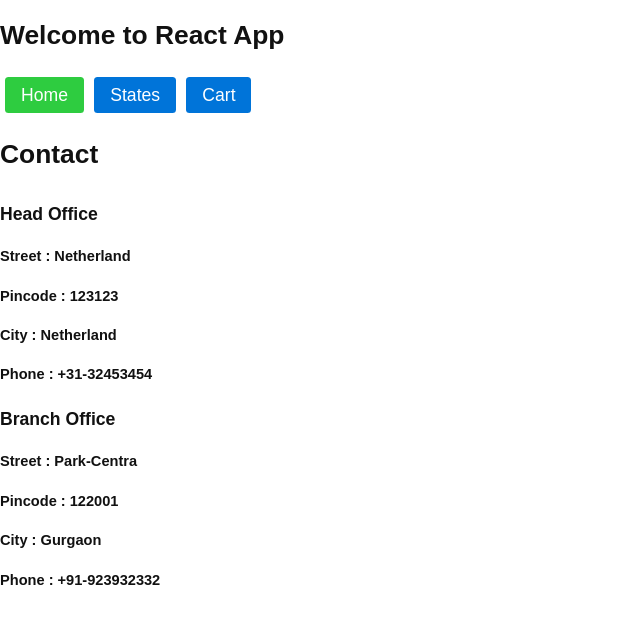
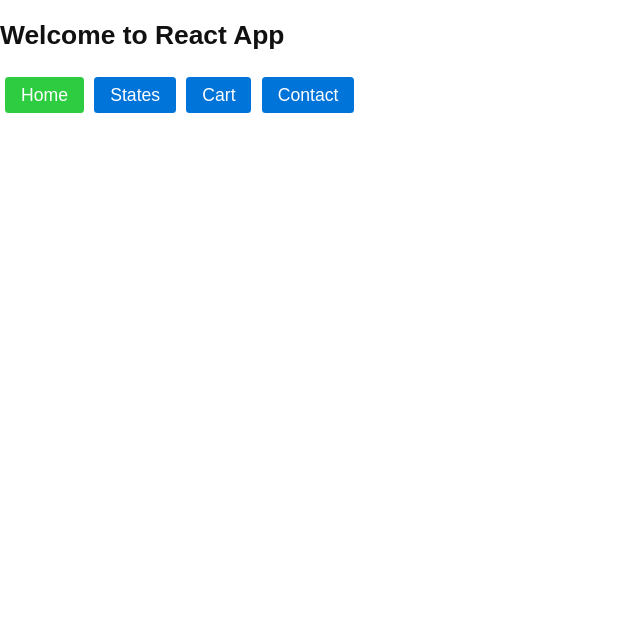
Before and after one commit to chandaku/react-workshop, a React app: page / in a window 1280 px wide. Shown: the top 624 px of the page, without its empty margins (0-640 px from the left). Built offline with nearby package versions, Linux system fonts and the light colour scheme.

Commit message:
Contact URL should be Contact Link

```diff
--- a/src/app/Routes.js
+++ b/src/app/Routes.js
@@ -8,7 +8,8 @@
 import Contact from './components/common/Contact';
 import App from './App';
 import Cart from './cart/containers/Cart';
-import StateList from './StatesViewer/Container/StateList'
+import StateList from './StatesViewer/Container/StateList';
+import Home from './components/common/Home'
 
 export default class Routes extends Component {
     constructor(props) {
@@ -27,9 +28,10 @@
                 <Router>
                     <App>
                         <Switch>
-                            <Route path="/" exact component={Contact} />
+                            <Route path="/" exact component={Home} />
                             <Route path="/cart" exact component={Cart} />
                             <Route path="/states" exact component={StateList} />
+                            <Route path="/contact" exact component={Contact} />
                         </Switch>
                     </App>
                 </Router>
--- a/src/app/components/common/Contact.js
+++ b/src/app/components/common/Contact.js
@@ -15,7 +15,6 @@
     render() {
         return (
             <div>
-            <h2>Contact</h2>
             <Address address={{"type":"Head Office", "street":"Netherland","pincode":"123123", "city":"Netherland", "phone":"+31-32453454" }}/>
             <Address address={{"type":"Branch Office", "street":"Park-Centra","pincode":"122001", "city":"Gurgaon", "phone":"+91-923932332" }}/>
             </div>
--- a/src/app/components/common/Header.js
+++ b/src/app/components/common/Header.js
@@ -34,6 +34,12 @@
                     Cart
                 </NavLink>
 
+                <NavLink to="/contact"
+                    className="button"
+                    activeClassName ="success">
+                    Contact
+                </NavLink>
+
                     </div>
         )
     }
```
